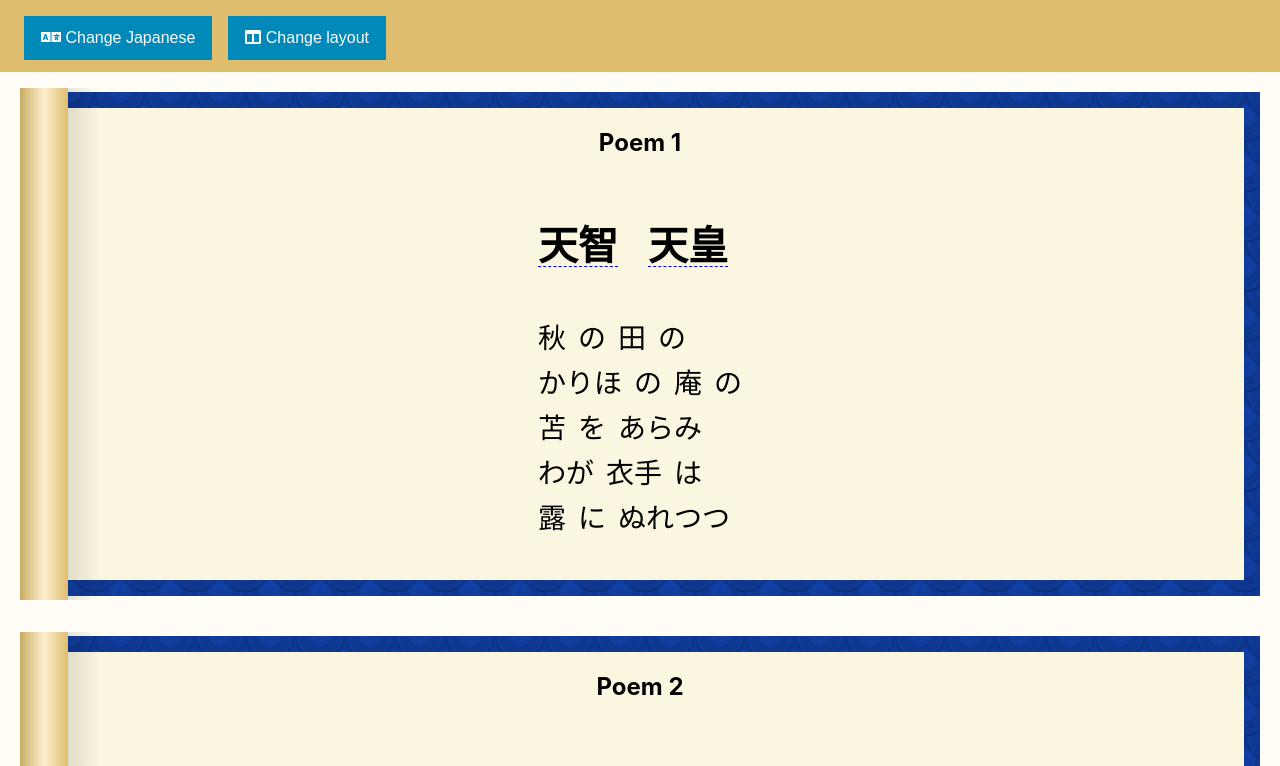
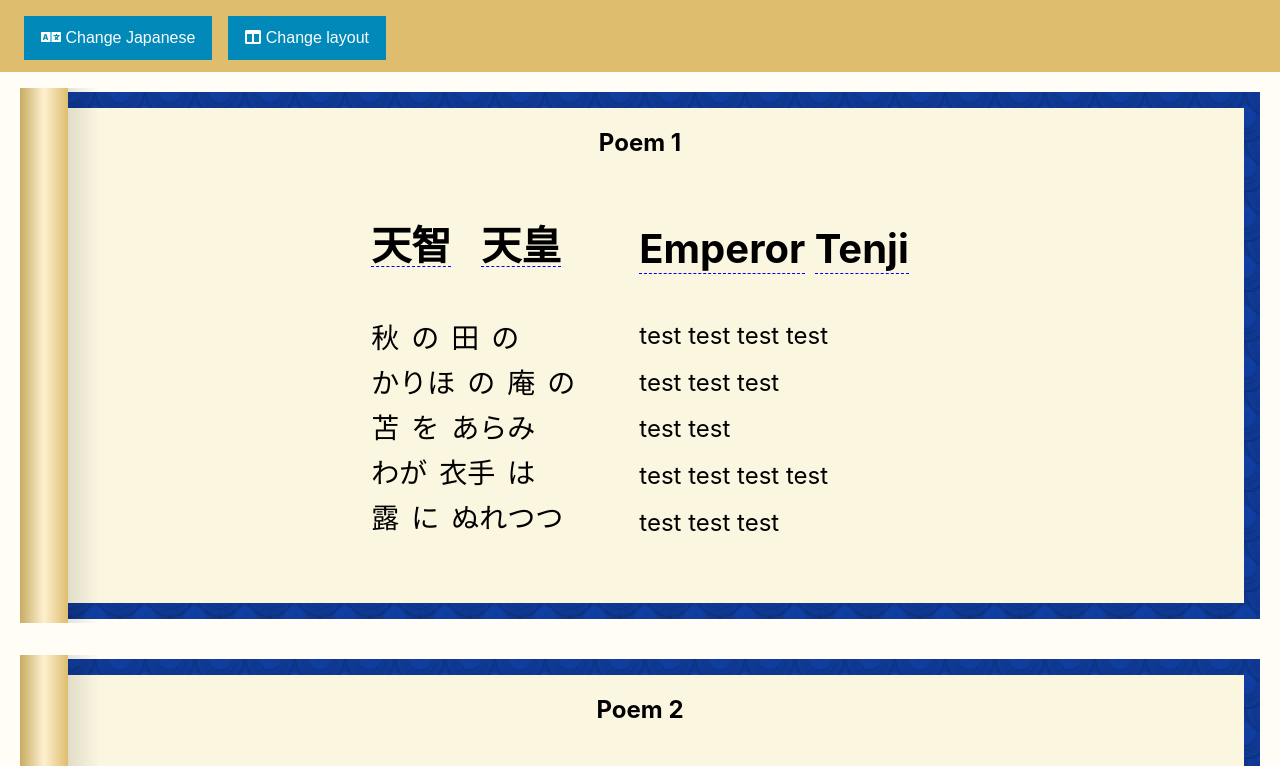
Before and after one commit to lifeanddoodles/hundred-poems, a React (Create React App) app: page / in a window 1280 px wide. Shown: the top 766 px of the page. Built offline with nearby package versions, Linux system fonts and the light colour scheme.

Commit message:
Add selectedLayout and currentPoem to local storage.

```diff
--- a/src/App.js
+++ b/src/App.js
@@ -4,9 +4,9 @@ import PoemsView from './components/PoemsView';
 import { FontAwesomeIcon } from '@fortawesome/react-fontawesome'
 import { faCog, faColumns, faEye, faEyeSlash, faLanguage } from '@fortawesome/free-solid-svg-icons'
 
-const useStateWithLocalStorage = localStorageKey => {
+const useStateWithLocalStorage = (localStorageKey, initialValue = '') => {
   const [value, setValue] = useState(
-    localStorage.getItem(localStorageKey) || ''
+    localStorage.getItem(localStorageKey) || initialValue
   );
 
   useEffect(() => {
@@ -20,10 +20,11 @@ const App = () => {
   const [showFurigana, toggleShowFurigana] = useStateWithLocalStorage('showFurigana');
   const [traditionalJapanese, toggleTraditionalJapanese] = useStateWithLocalStorage('traditionalJapanese');
   const [showRomajiColumn, toggleShowRomajiColumn] = useStateWithLocalStorage('showRomajiColumn');
-  const [showEnglishColumn, toggleShowEnglishColumn] = useStateWithLocalStorage('showEnglishColumn');
+  const [showEnglishColumn, toggleShowEnglishColumn] = useStateWithLocalStorage('showEnglishColumn', 'true');
   const [carouselView, toggleCarouselView] = useStateWithLocalStorage('carouselView');
-  const [currentPoem, setCurrentPoem] = useState(0);
-  const [selectedLayout, setSelectedLayout] = useState('columns');
+  const [selectedLayout, setSelectedLayout] = useStateWithLocalStorage('selectedLayout', 'columns');
+  // const [currentPoem, setCurrentPoem] = useState(0);
+  const [currentPoem, setCurrentPoem] = useStateWithLocalStorage('currentPoem');
 
   const nextPoem = () => {
     setCurrentPoem((currentPoem + 1) % poems.length);
@@ -37,9 +38,9 @@ const App = () => {
     setCurrentPoem(currentPoem - 1);
   }
 
-  const handleOptionChange = (event) => {
-    setSelectedLayout(event.target.value);
-  }
+  // const handleOptionChange = (event) => {
+  //   setSelectedLayout(event.target.value);
+  // }
 
   const handleBlur = (refElement, e) => {
       // if (e.currentTarget === e.target) {
@@ -64,7 +65,7 @@ const App = () => {
 
   const multipleAreasActive = twoAreasActive || allAreasActive;
 
-  const handleToggle = (localStorageKey, event) => {
+  const handleUpdate = (localStorageKey, event) => {
     if((event.type === 'change') || (event.type === 'keydown' && event.keyCode === 13)) {
       switch (localStorageKey) {
         case 'showFurigana':
@@ -81,6 +82,12 @@ const App = () => {
           break;
         case 'carouselView':
           toggleCarouselView(!carouselView);
+          if(!currentPoem){
+            setCurrentPoem(0)
+          }
+          break;
+        case 'selectedLayout':
+          setSelectedLayout(event.target.value);
           break;
         default:
           break;
@@ -107,8 +114,8 @@ const App = () => {
             // aria-label={ariaLabel}
             id={id}
             checked={valueToBoolean(checkedValue)}
-            onChange={event => handleToggle(localStorageKey, event)}
-            onKeyDown={event => handleToggle(localStorageKey, event)}
+            onChange={event => handleUpdate(localStorageKey, event)}
+            onKeyDown={event => handleUpdate(localStorageKey, event)}
             tabIndex="0"
           />
           <span className="slider round"></span>
@@ -165,7 +172,7 @@ const App = () => {
     </section>
     )
   })
-
+// console.log(typeof(currentPoem))
   return (
     <div className="App">
       <header className="site-header">
@@ -245,7 +252,8 @@ const App = () => {
                 id="selected_layout"
                 className="settings-controls__control"
                 value={selectedLayout}
-                onChange={handleOptionChange}
+                onChange={event => handleUpdate('selectedLayout', event)}
+                onKeyDown={event => handleUpdate('selectedLayout', event)}
                 disabled={!allAreasActive}
                 >
                 <option disabled={!!traditionalJapanese} value="columns">Columns</option>
@@ -265,12 +273,12 @@ const App = () => {
           showEnglishColumn={valueToBoolean(showEnglishColumn)}
           showRomajiColumn={valueToBoolean(showRomajiColumn)}
           carouselView={valueToBoolean(carouselView)}
-          currentPoem={currentPoem}
+          currentPoem={parseInt(currentPoem)}
           selectedLayout={selectedLayout}
           multipleAreasActive={multipleAreasActive}
           allAreasActive={allAreasActive}
         /> }
-      {carouselView &&
+      {valueToBoolean(carouselView) &&
       <section className="poem-controls">
         <button
           className="control control--prev"
```
Also changed, not shown: 1 other file (tests, documents, lock files or other folders). Lines whose indentation alone changed are shown as unchanged.
